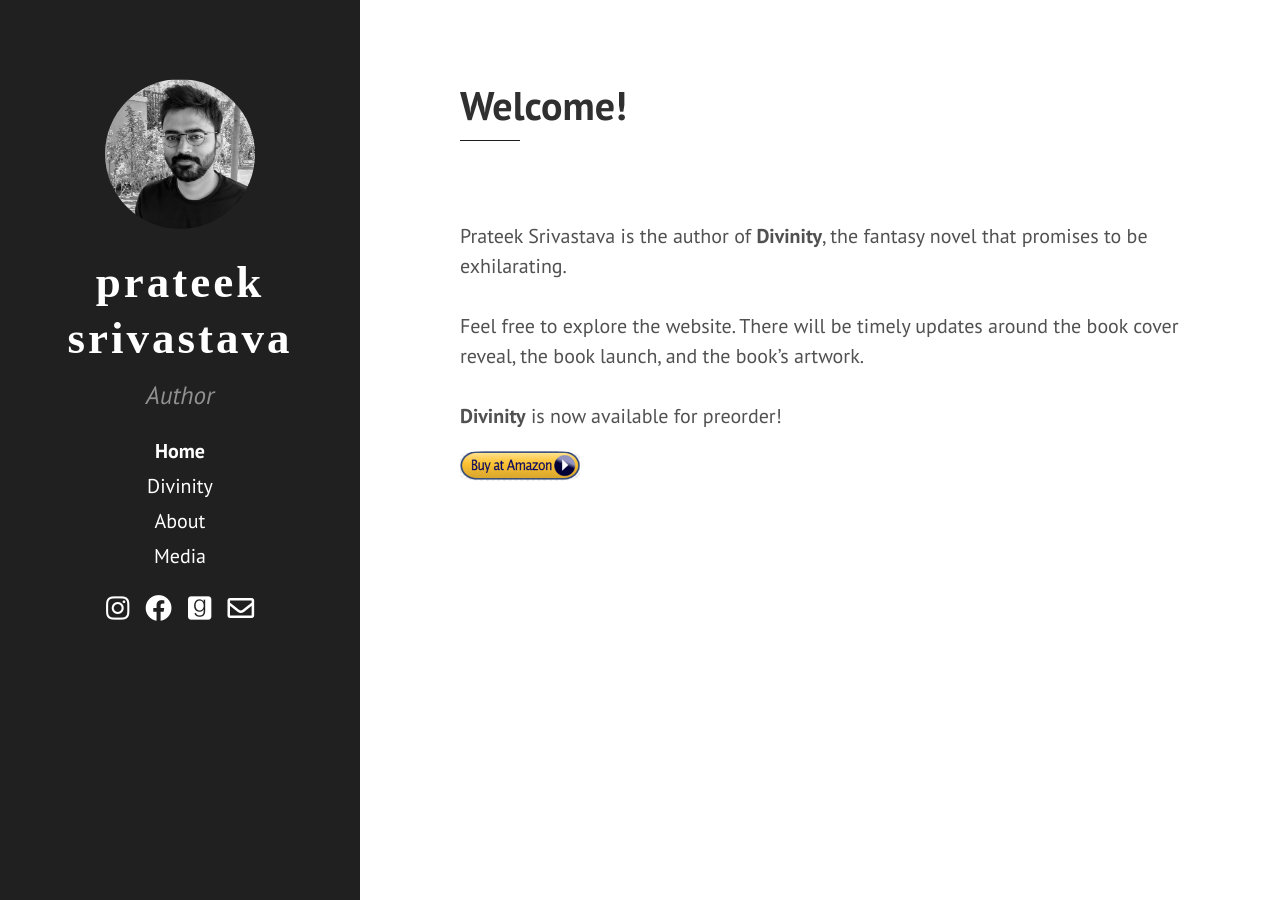
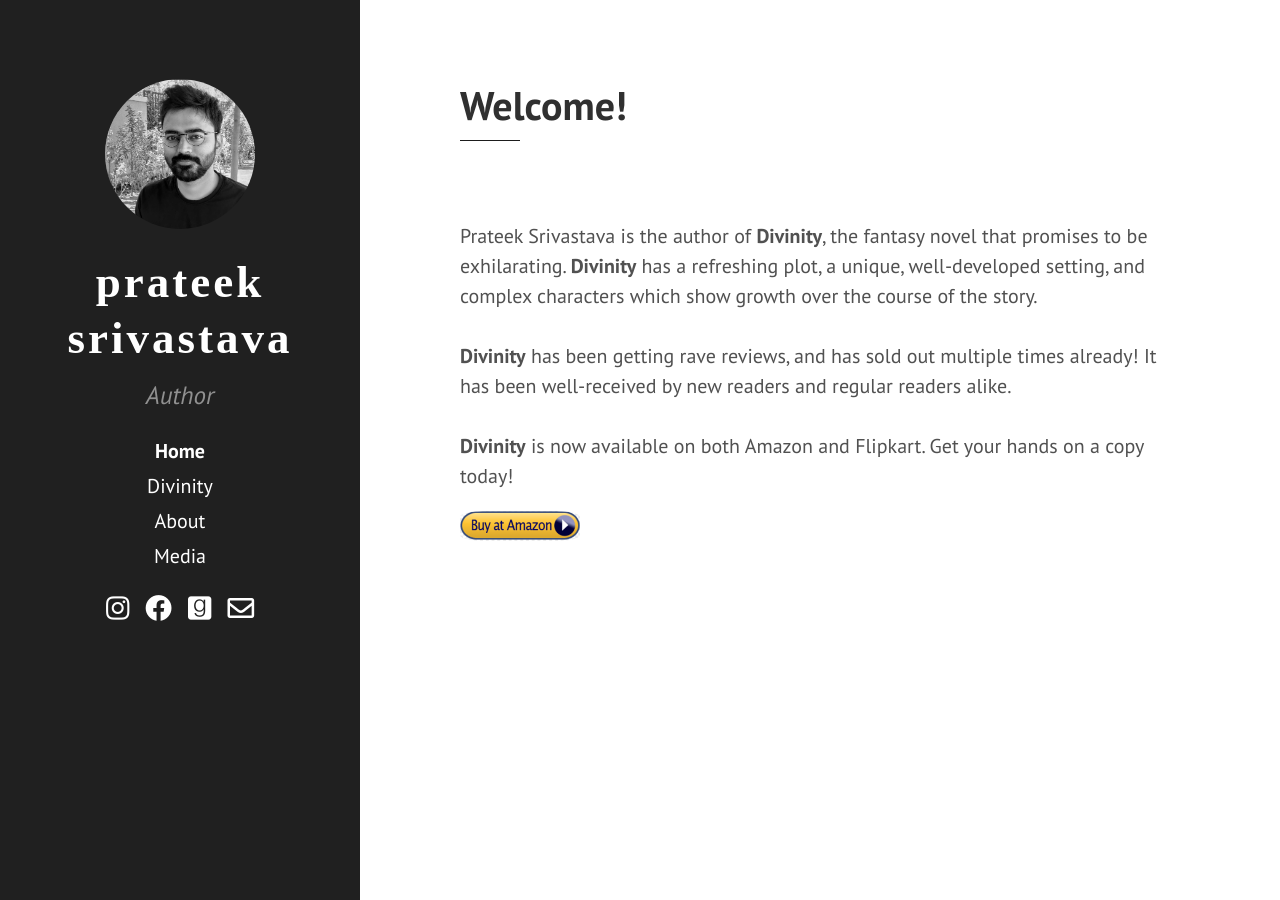
Before and after one commit to pratzo13/pratzo13.github.io, a Jekyll site: the page built from 00_home.md, in a window 1280 px wide. Built offline with Jekyll 4.4.1, drawn with Linux system fonts in a browser that asks for light colours; nearby versions of some CDN libraries.

Commit message:
Updated home page details

```diff
--- a/00_home.md
+++ b/00_home.md
@@ -6,9 +6,9 @@ permalink: /
 ---
 
 <p>
-  Prateek Srivastava is the author of <b>Divinity</b>, the fantasy novel that promises to be exhilarating.<br/><br/>
-  Feel free to explore the website. There will be timely updates around the book cover reveal, the book launch, and the book’s artwork.<br/><br/>
-  <b>Divinity</b> is now available for preorder!
+  Prateek Srivastava is the author of <b>Divinity</b>, the fantasy novel that promises to be exhilarating. <b>Divinity</b> has a refreshing plot, a unique, well-developed setting, and complex characters which show growth over the course of the story.<br/><br/>
+  <b>Divinity</b> has been getting rave reviews, and has sold out multiple times already! It has been well-received by new readers and regular readers alike.<br/><br/>
+  <b>Divinity</b> is now available on both Amazon and Flipkart. Get your hands on a copy today!
 </p>
 
 <div class="cropped">
```
